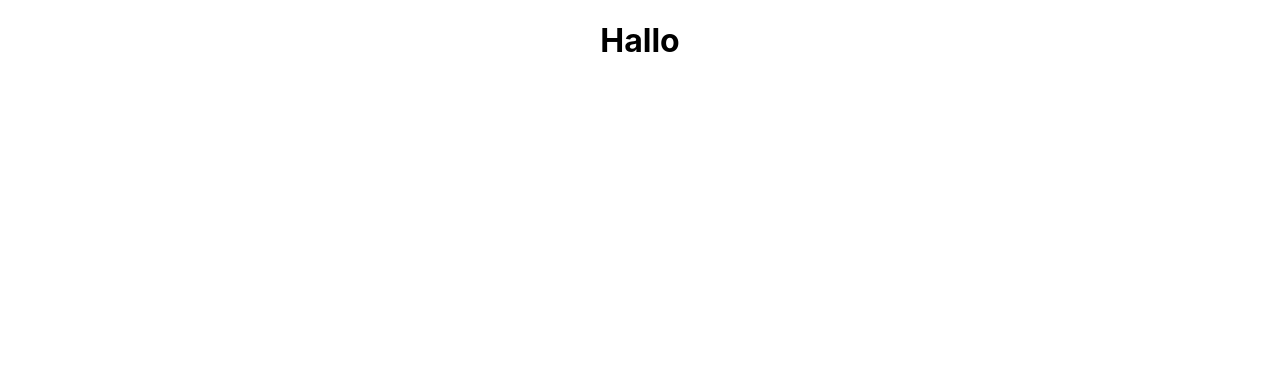
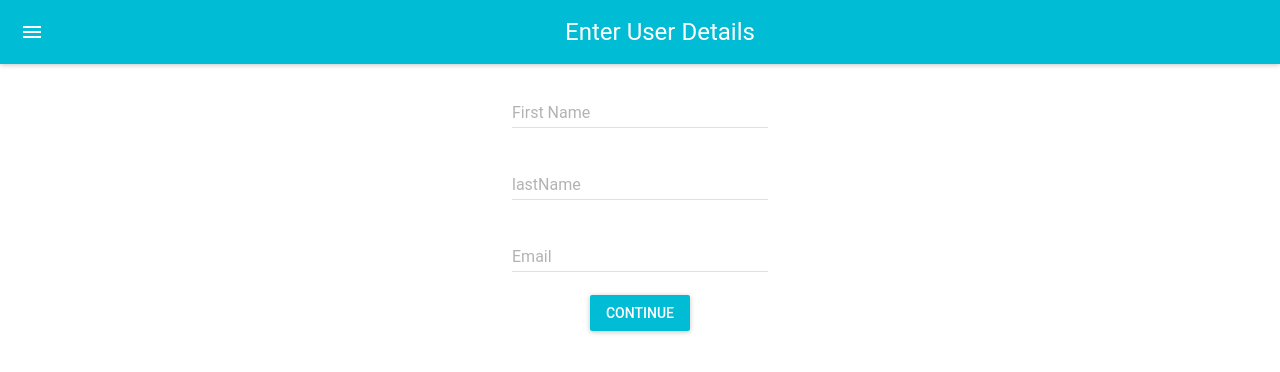
Before and after one commit to Meralle/react-step-form, a React (Create React App) app: page / in a window 1280 px wide. Shown: the top 372 px of the page. Built offline with nearby package versions, Linux system fonts and the light colour scheme.

Commit message:
bring material-ui theme provider + made the form + continue method

```diff
--- a/src/Components/FormUserDetails.js
+++ b/src/Components/FormUserDetails.js
@@ -1,13 +1,56 @@
-import React, { Component } from 'react'
+import React, { Component } from 'react';
+import MuiThemeProvider from 'material-ui/styles/MuiThemeProvider';
+import AppBar from 'material-ui/AppBar';
+import TextField from 'material-ui/TextField';
+import RaisedButton from 'material-ui/RaisedButton';
+
 
 export class FormUserDetails extends Component {
+  continue = e => {
+    e.preventDefault();
+    this.props.nextStep();
+  };
   render() {
+    const { values, handleChange } = this.props;
     return (
-      <div>
-        <h1>Hallo</h1>
-      </div>
+      <MuiThemeProvider>
+        <React.Fragment>
+          <AppBar title ="Enter User Details"/>
+            <TextField
+              hintText="Enter your first name"
+              floatingLabelText="First Name"
+              onChange={handleChange('firstName')}
+              defaultValue={values.firstName}
+            />
+            <br/>
+            <TextField
+              hintText="Enter your lastName"
+              floatingLabelText="lastName"
+              onChange={handleChange('lastName')}
+              defaultValue={values.lastName}
+            />
+            <br/>
+            <TextField
+              hintText="Enter your Email"
+              floatingLabelText="Email"
+              onChange={handleChange('email')}
+              defaultValue={values.email}
+            />
+            <br/>
+            <RaisedButton
+              label="Continue"
+              primary={true}
+              style={style.button}
+              onClick={this.continue}
+            />
+        </React.Fragment>
+      </MuiThemeProvider>
     )
   }
 }
-
+const style= {
+  button: {
+    margin: 15
+  }
+}
 export default FormUserDetails
--- a/src/Components/UserForm.js
+++ b/src/Components/UserForm.js
@@ -13,7 +13,7 @@
     }
     // proceed to next step
     nextStep = () => {
-        const{ step } = this.step;
+        const{ step } = this.state;
         this.setState({
             step: step + 1
         });
@@ -21,7 +21,7 @@
 
     // proceed to prev step
     prevtStep = () => {
-        const{ step } = this.step;
+        const{ step } = this.state;
         this.setState({
             step: step - 1
         });
@@ -40,7 +40,7 @@
             case 1:
                 return (
                     <FormUserDetails
-                        nexttStep={this.nextStep}
+                        nextStep={this.nextStep}
                         handleChange={this.handleChange}
                         values={values}
                     />
```
Also changed, not shown: src/Components/FormPersonalDetails.js (+13 -0 lines).
